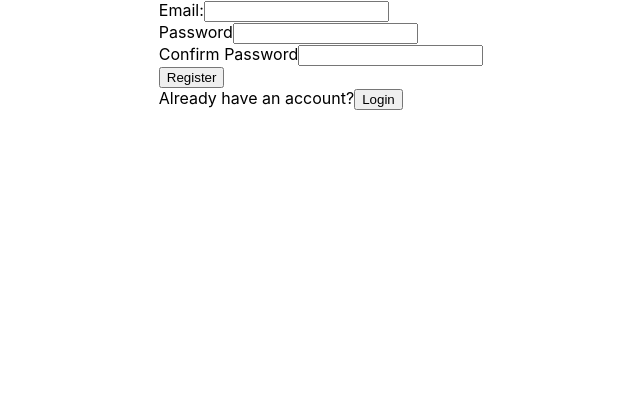
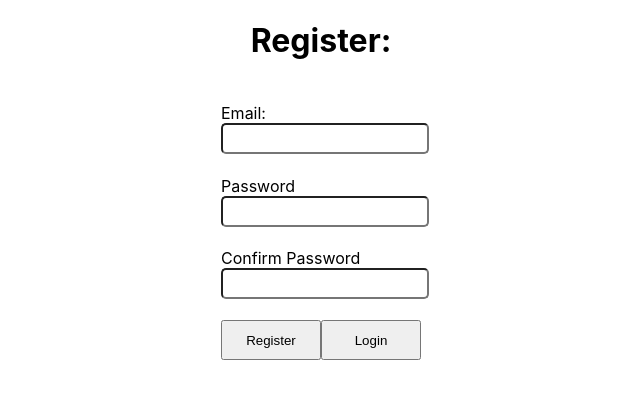
Before and after one commit to danitacheny/gaggle, a React (Create React App) app in the folder client/: page /register in a window 1280 px wide. Shown: the top 398 px of the page, without its empty margins (319-959 px from the left). Built offline with nearby package versions, Linux system fonts and the light colour scheme.

Commit message:
add Form.module.css for login and register components

```diff
--- a/client/src/components/Login.js
+++ b/client/src/components/Login.js
@@ -1,5 +1,7 @@
 import React from 'react';
 import { Link } from 'react-router-dom';
+
+import style from './styles/Form.module.css';
 
 class Login extends React.Component {
   state = {
@@ -10,7 +12,7 @@ class Login extends React.Component {
 
   handleChange = event => {
     const { name, value } = event.target;
-    this.setState({ [name]: value });
+    this.setState({ [name]: value, error: '' });
   };
 
   handleSubmit = event => {
@@ -20,37 +22,52 @@ class Login extends React.Component {
         error: 'Please fill out both email and password fields!',
       });
     } else {
+      // TODO add axios call
       this.props.updateAuth(true, this.state.email);
+      this.props.history.push('/');
     }
   };
 
   render() {
     return (
-      <div>
-        <div>{this.state.error}</div>
-        <form onSubmit={this.handleSubmit}>
-          <div>
+      <div className={style.container}>
+        <header>
+          <h1>Login:</h1>
+        </header>
+        {this.state.error && (
+          <div className={style.error}>{this.state.error}</div>
+        )}
+        <form onSubmit={this.handleSubmit} className={style.form}>
+          <div className={style.formGroup}>
             <label htmlFor="email">Email:</label>
             <input
               type="email"
               name="email"
               value={this.state.email}
               onChange={this.handleChange}
+              placeholder="user@email.com"
+              className={style.input}
             />
           </div>
-          <div>
-            <label htmlFor="password">Password</label>
+          <div className={style.formGroup}>
+            <label htmlFor="password">Password:</label>
             <input
               type="password"
               name="password"
               value={this.state.password}
               onChange={this.handleChange}
+              className={style.input}
             />
           </div>
-          <button type="submit">Login</button>
+          <div className={style.buttonGroup}>
+            <button type="submit" className={style.button}>
+              Login
+            </button>
+            <Link to="register">
+              <button className={style.button}>Register</button>
+            </Link>
+          </div>
         </form>
-        Don't have an account?
-        <Link to='register'><button>Register a New Account</button></Link>
       </div>
     );
   }
--- a/client/src/components/Register.js
+++ b/client/src/components/Register.js
@@ -1,5 +1,7 @@
-import React from 'react'
+import React from 'react';
 import { Link } from 'react-router-dom';
+
+import style from './styles/Form.module.css';
 
 class Register extends React.Component {
   state = {
@@ -7,7 +9,7 @@ class Register extends React.Component {
     password: '',
     confirmPassword: '',
     error: '',
-  }
+  };
 
   handleChange = event => {
     const { name, value } = event.target;
@@ -16,54 +18,74 @@ class Register extends React.Component {
 
   handleSubmit = event => {
     event.preventDefault();
-    if (!this.state.email || !this.state.password || !this.state.confirmPassword) {
+    if (
+      !this.state.email ||
+      !this.state.password ||
+      !this.state.confirmPassword
+    ) {
       this.setState({
         error: 'Please fill out all fields!',
       });
+      return;
     } else if (this.state.password !== this.state.confirmPassword) {
       this.setState({ error: 'Passwords do not match' });
+      return;
     }
     // TODO: add axios call here
+    this.props.history.push('login');
   };
 
   render() {
     return (
-      <div>
-        <div>{this.state.error}</div>
-        <form onSubmit={this.handleSubmit}>
-          <div>
+      <div className={style.container}>
+        <header>
+          <h1>Register:</h1>
+        </header>
+        {this.state.error && (
+          <div className={style.error}>{this.state.error}</div>
+        )}
+        <form onSubmit={this.handleSubmit} className={style.form}>
+          <div className={style.formGroup}>
             <label htmlFor="email">Email:</label>
             <input
               type="email"
               name="email"
               value={this.state.email}
               onChange={this.handleChange}
+              className={style.input}
             />
           </div>
-          <div>
+          <div className={style.formGroup}>
             <label htmlFor="password">Password</label>
             <input
               type="password"
               name="password"
               value={this.state.password}
               onChange={this.handleChange}
+              className={style.input}
             />
           </div>
-          <div>
+          <div className={style.formGroup}>
             <label htmlFor="confirmPassword">Confirm Password</label>
             <input
               type="password"
               name="confirmPassword"
               value={this.state.confirmPassword}
               onChange={this.handleChange}
+              className={style.input}
             />
           </div>
-          <button type="submit">Register</button>
+          <div className={style.buttonGroup}>
+            <button type="submit" className={style.button}>
+              Register
+            </button>
+            <Link to="login">
+              <button className={style.button}>Login</button>
+            </Link>
+          </div>
         </form>
-        Already have an account?
-          <Link to='login'><button>Login</button></Link>
       </div>
-    )
+    );
   }
 }
 
--- /dev/null
+++ b/client/src/components/styles/Form.module.css
@@ -0,0 +1,50 @@
+.container {
+  display: flex;
+  flex-direction: column;
+  align-items: center;
+  width: 100%;
+}
+
+.error {
+  border: 1px solid rgb(194, 0, 0);
+  width: 100%;
+  background: rgb(255, 206, 206);
+  color: rgb(194, 0, 0);
+  border-radius: 5px;
+  padding: 10px;
+}
+
+.form {
+  display: flex;
+  width: 30%;
+  flex-direction: column;
+  align-items: flex-start;
+  justify-content: space-evenly;
+  height: 300px;
+  min-width: 200px;
+}
+
+.formGroup {
+  display: flex;
+  flex-direction: column;
+  align-items: flex-start;
+  width: 100%;
+}
+
+.input {
+  width: 100%;
+  height: 25px;
+  border-radius: 5px;
+}
+
+.buttonGroup {
+  display: flex;
+  width: 100%;
+  flex-direction: row;
+  justify-content: space-between;
+}
+
+.button {
+  width: 100px;
+  height: 40px;
+}
```
